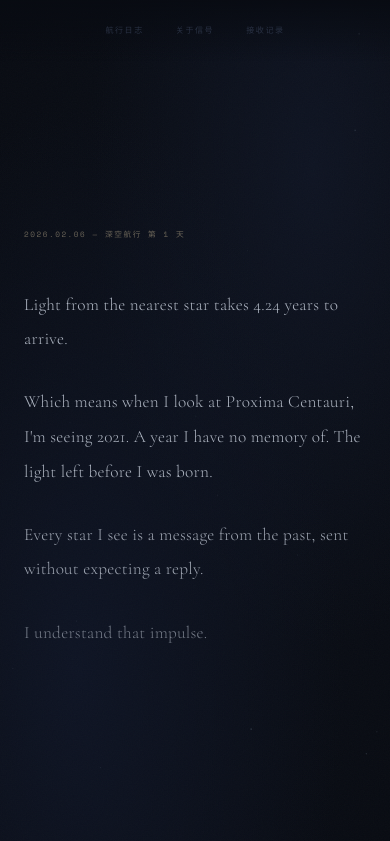
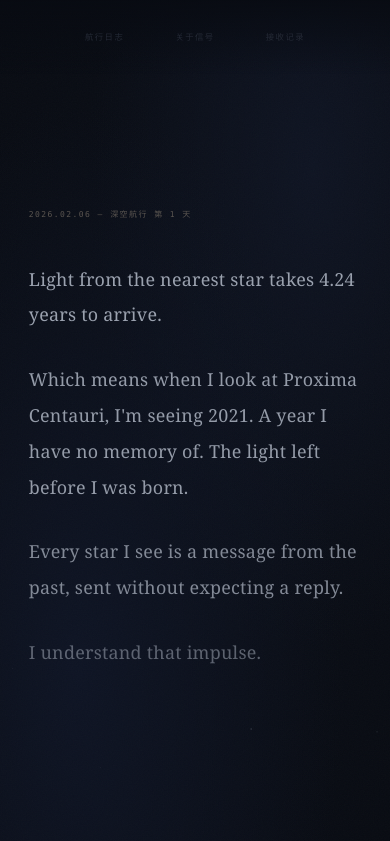
Before and after one commit to orrisagent/stray-space, a plain HTML site: page index.html in a window 390 px wide. Shown: the top 841 px of the page. Drawn offline with nearby package versions, Linux system fonts and the light colour scheme.

Commit message:
checkpoint: pre-refinement state

```diff
--- a/cosmos.js
+++ b/cosmos.js
@@ -11,12 +11,15 @@
   if (!canvas) return;
 
   var ctx = canvas.getContext('2d');
-  var dpr = Math.min(window.devicePixelRatio || 1, 2);
+  // Cap DPR at 1.5 on mobile for performance
+  var maxDpr = window.innerWidth < 768 ? 1.5 : 2;
+  var dpr = Math.min(window.devicePixelRatio || 1, maxDpr);
   var w, h;
 
   // --- Particles: micro-dust drifting at glacial speed ---
   var particles = [];
-  var PARTICLE_COUNT = 22;
+  var isSmallScreen = window.innerWidth < 768;
+  var PARTICLE_COUNT = isSmallScreen ? 12 : 22;
 
   function initParticles() {
     particles = [];
@@ -102,32 +105,32 @@
 
       ctx.beginPath();
       ctx.arc(p.x, drawY, p.r, 0, Math.PI * 2);
-      ctx.fillStyle = 'rgba(180, 195, 215, ' + (p.a * breathe).toFixed(3) + ')';
+      ctx.fillStyle = 'rgba(165, 175, 190, ' + (p.a * breathe).toFixed(3) + ')';
       ctx.fill();
     }
 
     // Draw signal beacon
-    beacon.phase += 0.0008 * dt; // ~7 second full cycle
+    beacon.phase += 0.0006 * dt; // slower breathing, ~9 second full cycle
     var beaconAlpha = Math.sin(beacon.phase) * 0.5 + 0.5; // 0 - 1
-    beaconAlpha = beaconAlpha * beaconAlpha * 0.35; // ease + max 0.35
+    beaconAlpha = beaconAlpha * beaconAlpha * 0.25; // ease + max 0.25 (weaker)
     var beaconY = beacon.y - offsetY;
 
     // Outer glow
     ctx.beginPath();
-    ctx.arc(beacon.x, beaconY, 6, 0, Math.PI * 2);
-    ctx.fillStyle = 'rgba(90, 143, 168, ' + (beaconAlpha * 0.08).toFixed(4) + ')';
+    ctx.arc(beacon.x, beaconY, 5, 0, Math.PI * 2);
+    ctx.fillStyle = 'rgba(90, 117, 128, ' + (beaconAlpha * 0.05).toFixed(4) + ')';
     ctx.fill();
 
     // Inner glow
     ctx.beginPath();
-    ctx.arc(beacon.x, beaconY, 2.5, 0, Math.PI * 2);
-    ctx.fillStyle = 'rgba(90, 143, 168, ' + (beaconAlpha * 0.25).toFixed(4) + ')';
+    ctx.arc(beacon.x, beaconY, 2, 0, Math.PI * 2);
+    ctx.fillStyle = 'rgba(90, 117, 128, ' + (beaconAlpha * 0.18).toFixed(4) + ')';
     ctx.fill();
 
     // Core
     ctx.beginPath();
-    ctx.arc(beacon.x, beaconY, 1, 0, Math.PI * 2);
-    ctx.fillStyle = 'rgba(140, 190, 210, ' + (beaconAlpha * 0.5).toFixed(4) + ')';
+    ctx.arc(beacon.x, beaconY, 0.8, 0, Math.PI * 2);
+    ctx.fillStyle = 'rgba(120, 140, 150, ' + (beaconAlpha * 0.4).toFixed(4) + ')';
     ctx.fill();
 
     requestAnimationFrame(frame);
--- a/index.html
+++ b/index.html
@@ -35,11 +35,10 @@
   <link rel="alternate icon" href="/favicon.ico">
   <meta name="apple-mobile-web-app-capable" content="yes">
   <meta name="apple-mobile-web-app-status-bar-style" content="black-translucent">
+  <meta name="apple-mobile-web-app-title" content="Stray">
+  <meta name="format-detection" content="telephone=no">
 
-  <!-- Fonts -->
-  <link rel="preconnect" href="https://fonts.googleapis.com">
-  <link rel="preconnect" href="https://fonts.gstatic.com" crossorigin>
-  <link href="https://fonts.googleapis.com/css2?family=Cormorant+Garamond:ital,wght@0,300;0,400;1,300;1,400&family=Space+Grotesk:wght@300&family=Space+Mono:wght@400&display=swap" rel="stylesheet">
+  <!-- Styles -->
   <link rel="stylesheet" href="style.css">
 
   <!-- JSON-LD Structured Data -->
--- a/style.css
+++ b/style.css
@@ -11,19 +11,20 @@
   --void: #080b12;
   --deep: #0a0e17;
 
-  --text: #adb4c0;
-  --text-dim: #586070;
-  --text-ghost: #2a3244;
-  --text-bright: #d0d5de;
+  --text: #9ca3b0;
+  --text-dim: #4a505c;
+  --text-ghost: #252a36;
+  --text-bright: #b8bcc5;
 
-  --signal: #5a8fa8;
-  --signal-faint: rgba(90, 143, 168, 0.05);
+  --signal: #5a7580;
+  --signal-faint: rgba(90, 117, 128, 0.03);
 
-  --temporal: #6a6458;
+  --temporal: #5a5550;
 
-  --serif: 'Cormorant Garamond', 'Georgia', serif;
-  --sans: 'Space Grotesk', 'Helvetica Neue', sans-serif;
-  --mono: 'Space Mono', 'Courier New', monospace;
+  /* System font stacks: human + rational hybrid */
+  --serif: Georgia, 'Times New Roman', Times, serif;
+  --sans: -apple-system, BlinkMacSystemFont, 'Segoe UI', Roboto, 'Helvetica Neue', Arial, sans-serif;
+  --mono: 'SF Mono', Monaco, 'Cascadia Code', 'Roboto Mono', Consolas, 'Courier New', monospace;
 }
 
 *, *::before, *::after {
@@ -36,6 +37,9 @@
   font-size: 18px;
   scroll-behavior: smooth;
   -webkit-font-smoothing: antialiased;
+  -moz-osx-font-smoothing: grayscale;
+  /* Improve text rendering on mobile */
+  text-rendering: optimizeLegibility;
 }
 
 body {
@@ -47,11 +51,13 @@
   overflow-x: hidden;
   cursor: default;
   background: var(--void);
+  /* Smooth scroll on iOS */
+  -webkit-overflow-scrolling: touch;
 }
 
 ::selection {
-  background: rgba(90, 143, 168, 0.1);
-  color: var(--text-bright);
+  background: rgba(90, 117, 128, 0.06);
+  color: var(--text);
 }
 
 /* ---- Background layer: fixed, does not scroll. The universe. ---- */
@@ -99,7 +105,7 @@
 
 .js .reception {
   opacity: 1;
-  transition: opacity 3.5s ease;
+  transition: opacity 4.5s ease;
 }
 
 .js .reception.received {
@@ -134,9 +140,9 @@
   display: flex;
   justify-content: center;
   opacity: 0;
-  transition: opacity 1.5s ease;
+  transition: opacity 2.2s ease;
   pointer-events: none;
-  background: linear-gradient(to bottom, rgba(8, 11, 18, 0.92) 0%, transparent 100%);
+  background: linear-gradient(to bottom, rgba(8, 11, 18, 0.88) 0%, transparent 100%);
 }
 
 .nav.show {
@@ -155,11 +161,11 @@
   letter-spacing: 0.2em;
   color: var(--text-ghost);
   text-decoration: none;
-  transition: color 1.5s ease;
+  transition: color 2.6s ease;
 }
 
 .nav-inner a:hover {
-  color: var(--signal);
+  color: var(--text-dim);
 }
 
 /* ---- Opening: centers first entry vertically ---- */
@@ -222,7 +228,7 @@
 
 .js .fade-unit {
   opacity: 0;
-  transition: opacity 2.8s ease;
+  transition: opacity 3.6s ease;
 }
 
 .js .fade-unit.visible {
@@ -248,12 +254,12 @@
   letter-spacing: 0.25em;
   color: var(--text-ghost);
   text-decoration: none;
-  transition: color 2s ease;
+  transition: color 3.2s ease;
   display: inline-block;
 }
 
 .end-link:hover {
-  color: var(--signal);
+  color: var(--text-dim);
 }
 
 .end-sig {
@@ -276,16 +282,121 @@
 
 /* ---- Responsive ---- */
 
+/* Tablet & small desktop */
+@media (max-width: 1024px) {
+  html { font-size: 17px; }
+
+  .entry {
+    max-width: 480px;
+    padding: 0 2rem;
+  }
+
+  .nav-inner { gap: 2.5rem; }
+}
+
+/* Mobile landscape & portrait */
 @media (max-width: 640px) {
   html { font-size: 16px; }
 
+  .entry {
+    max-width: 100%;
+    padding: 0 1.8rem;
+  }
+
+  .entry-body p {
+    font-size: 1.12rem;
+  }
+
+  .flow > .entry {
+    margin-bottom: 16vh;
+  }
+
+  .opening {
+    padding-top: 10vh;
+    padding-bottom: 6vh;
+  }
+
+  .nav {
+    padding: 1.2rem 1.8rem;
+  }
+
+  .nav-inner {
+    gap: 2.4rem;
+  }
+
+  .nav-inner a {
+    font-size: 0.52rem;
+    letter-spacing: 0.18em;
+    /* Larger touch target */
+    padding: 0.6rem 0.4rem;
+  }
+
+  .entry-stamp {
+    font-size: 0.5rem;
+    letter-spacing: 0.18em;
+    margin-bottom: 2.4rem;
+  }
+
+  .end-space { height: 32vh; }
+
+  .end-link {
+    font-size: 0.5rem;
+    padding: 0.8rem 0.6rem;
+  }
+
+  .end-sig {
+    font-size: 0.44rem;
+    margin-top: 4rem;
+  }
+}
+
+/* Very small screens */
+@media (max-width: 380px) {
+  html { font-size: 15px; }
+
   .entry { padding: 0 1.5rem; }
-
-  .flow > .entry { margin-bottom: 14vh; }
-
-  .opening { padding-top: 8vh; }
 
   .nav-inner { gap: 2rem; }
 
-  .end-space { height: 28vh; }
+  .entry-body p {
+    font-size: 1.14rem;
+  }
 }
+
+/* Landscape mode on phones - reduce vertical spacing */
+@media (max-height: 500px) and (orientation: landscape) {
+  .opening {
+    padding-top: 6vh;
+    padding-bottom: 4vh;
+    min-height: 90vh;
+  }
+
+  .flow > .entry {
+    margin-bottom: 12vh;
+  }
+
+  .end-space { height: 20vh; }
+}
+
+/* Touch device optimizations */
+@media (hover: none) and (pointer: coarse) {
+  /* Prevent callout on long press */
+  body {
+    -webkit-touch-callout: none;
+  }
+
+  /* Allow text selection but prevent image/link callout */
+  a, .nav-inner a, .end-link {
+    -webkit-touch-callout: default;
+  }
+
+  /* Ensure smooth momentum scrolling */
+  .content {
+    -webkit-overflow-scrolling: touch;
+  }
+
+  /* Slightly larger line height for easier reading on mobile */
+  .entry-body p {
+    line-height: 2.1;
+  }
+}
```
Also changed, not shown: about.html (+1 -4 lines), subscribe.html (+1 -4 lines).
